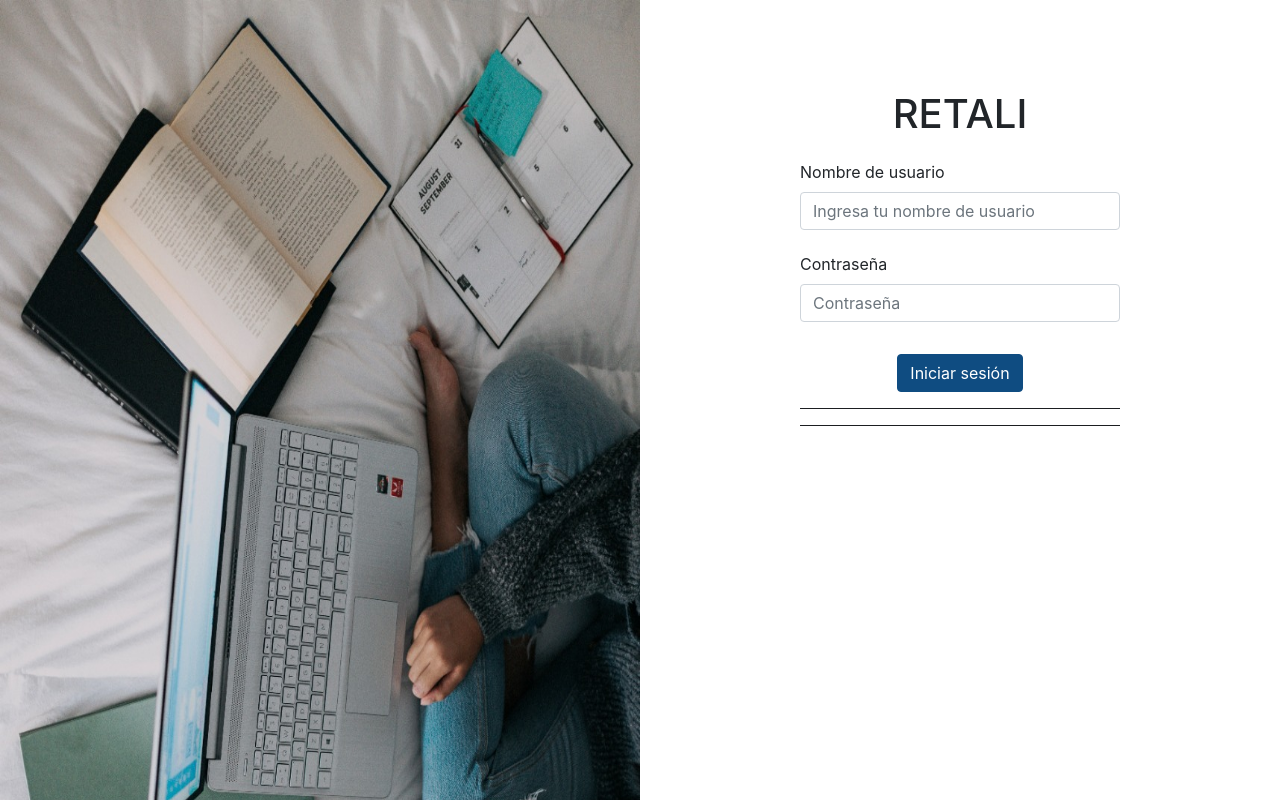
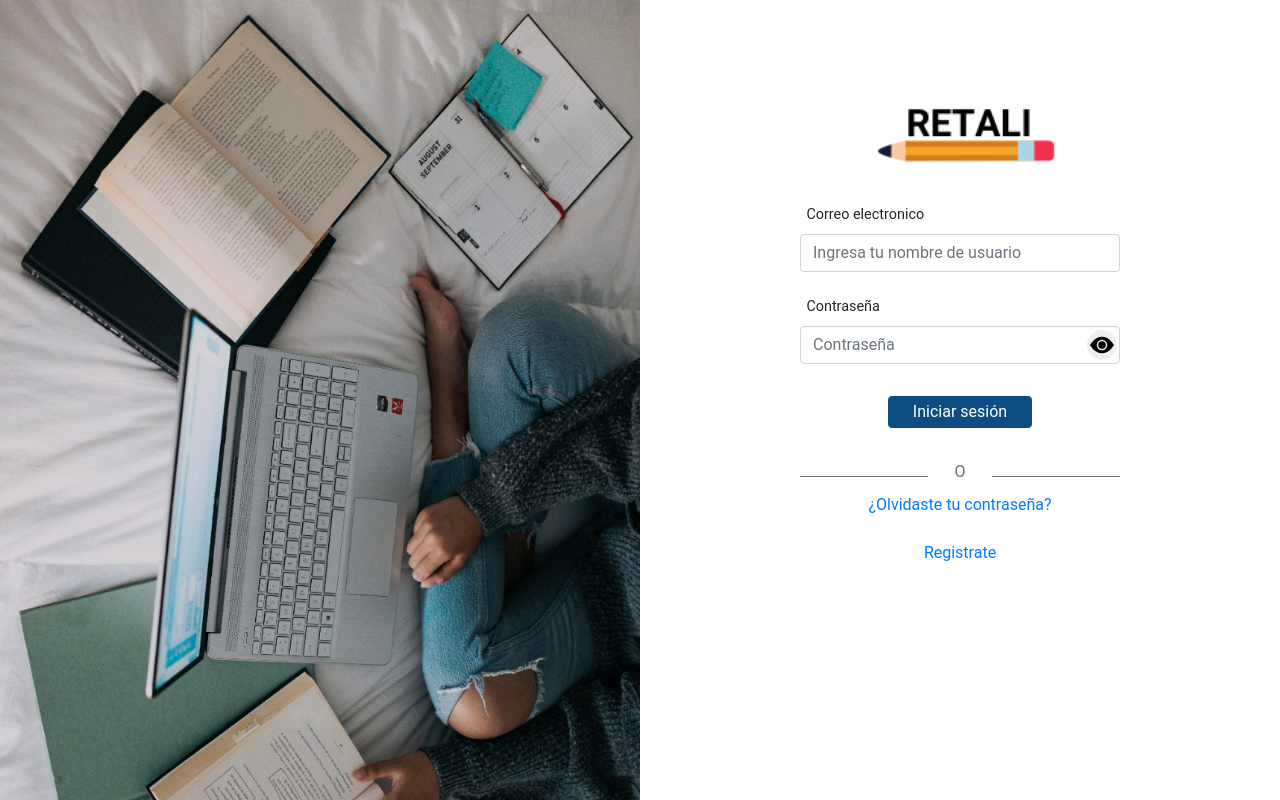
Before and after one commit to codeChinoUV/RETALI, a Django app: page /login/ in a window 1280 px wide. Run offline with Django 3.2, Linux system fonts and the light colour scheme; some libraries are stand-ins or nearby versions.

Commit message:
Se termina de crear la pantalla de Login

```diff
--- a/static/usuarios/inicioSesion/estilos/inicioSesion.css
+++ b/static/usuarios/inicioSesion/estilos/inicioSesion.css
@@ -9,6 +9,12 @@ html, body{
     margin: 0;
     padding: 0;
     height: 100%;
+    font-family: Roboto, serif;
+}
+
+.form-group label{
+    font-size: 0.9em;
+    margin-left: 2%;
 }
 
 #imagen{
@@ -20,12 +26,35 @@ html, body{
     margin: 0;
     padding: 0;
     background-image: url("../imagenes/inicioSesion.jpeg");
-    background-size:100% 150%;
+    background-size: 100% 125%;
 }
 
 h1{
     text-align: center;
     margin-bottom: 7%;
+}
+
+.button-inside{
+    position: relative;
+}
+
+#showPassword{
+    position:absolute;
+    right: 0;
+    top: 4px;
+    border:none;
+    height:30px;
+    width:30px;
+    border-radius:100%;
+    outline:none;
+    text-align:center;
+    font-weight:bold;
+    padding:0;
+    margin-right: 1%;
+}
+
+button:hover{
+  cursor:pointer;
 }
 
 #formularioInicioSesion{
@@ -41,6 +70,10 @@ h1{
     justify-content: center;
 }
 
+#btnIniciarSesion button{
+    padding: 1% 7.5%;
+}
+
 .form-group{
     margin-top: 7%;
 }
@@ -53,7 +86,33 @@ button{
   text-align: center;
 }
 
-hr{
-    width: 100%;
-    border-color: #1b1e21;
+#linea{
+    margin-top: 10%;
 }
+
+#linea-izquierda{
+    width: 40%;
+    display: block;
+    float: left;
+    border-color: #707070;
+}
+
+#linea-derecha{
+    width: 40%;
+    display: block;
+    float: left;
+    border-color: #707070;
+}
+
+#texto-entre-lineas{
+    width: 20%;
+    display: block;
+    float: left;
+    text-align: center;
+    color: #707070;
+}
+
+p{
+    text-align: center;
+    margin-top: 7.5%;
+}
--- a/templates/Login.html
+++ b/templates/Login.html
@@ -10,26 +10,37 @@
 <body>
 <div id="imagen"></div>
     <div id="formularioInicioSesion">
-        <h1>RETALI</h1>
+        <img src="{% static 'imagenes/Logo.png' %}" alt="Logo">
         <form method="POST">
             {% csrf_token %}
             <div class="form-group">
-                <label for="username">Nombre de usuario</label>
+                <label for="username">Correo electronico</label>
                 <input type="text" class="form-control" id="username" name="username" placeholder="Ingresa tu nombre de usuario">
             </div>
             <div class="form-group">
                 <label for="password">Contraseña</label>
-                <input type="password" class="form-control" id="password" name="password" placeholder="Contraseña">
+                <div class="button-inside">
+                    <input type="password" class="form-control" id="password" name="password" placeholder="Contraseña">
+                    <button type="button" id="showPassword">
+                        <svg width="1.5em" height="1.5em" viewBox="0 0 16 16" class="bi bi-eye-fill" fill="currentColor" xmlns="http://www.w3.org/2000/svg">
+                          <path d="M10.5 8a2.5 2.5 0 1 1-5 0 2.5 2.5 0 0 1 5 0z"/>
+                          <path fill-rule="evenodd" d="M0 8s3-5.5 8-5.5S16 8 16 8s-3 5.5-8 5.5S0 8 0 8zm8 3.5a3.5 3.5 0 1 0 0-7 3.5 3.5 0 0 0 0 7z"/>
+                        </svg>
+                    </button>
+                </div>
             </div>
             <div id="btnIniciarSesion">
                 <button type="submit" class="btn btn-primary color-primario">Iniciar sesión</button>
             </div>
         </form>
-        <div class="who-we-are">
-            <hr>
-            <hr>
+        <div id="linea">
+            <hr id="linea-izquierda">
+            <span id="texto-entre-lineas"> O </span>
+            <hr id="linea-derecha">
         </div>
-
+        <p><a href="">¿Olvidaste tu contraseña?</a></p>
+        <p><a href="">Registrate</a></p>
+    </div>
     <script src="{% static 'bootstrap-4/js/bootstrap.js' %}"></script>
 </body>
 </html>
```
Also changed, not shown: static/imagenes/Logo.png (added).
